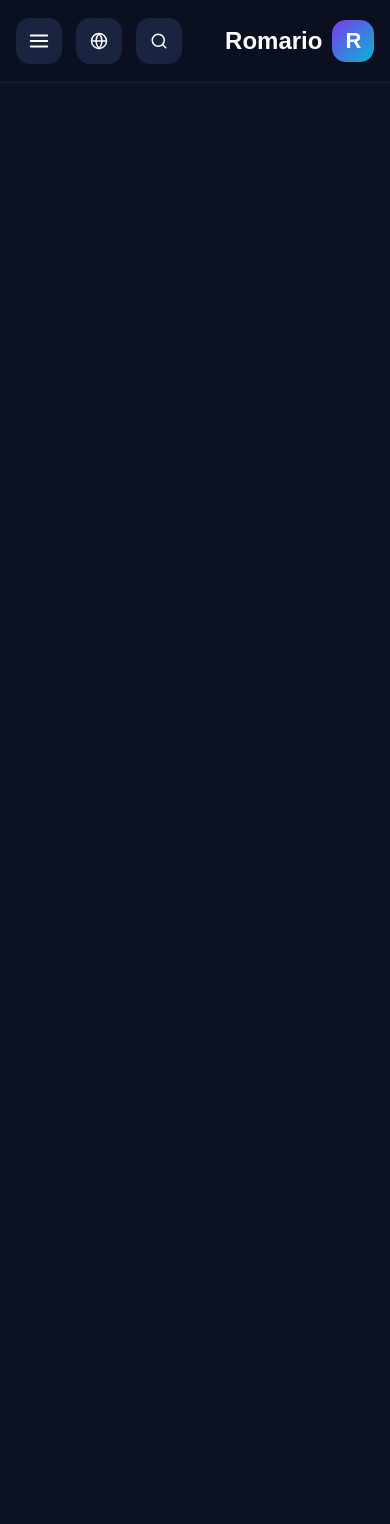
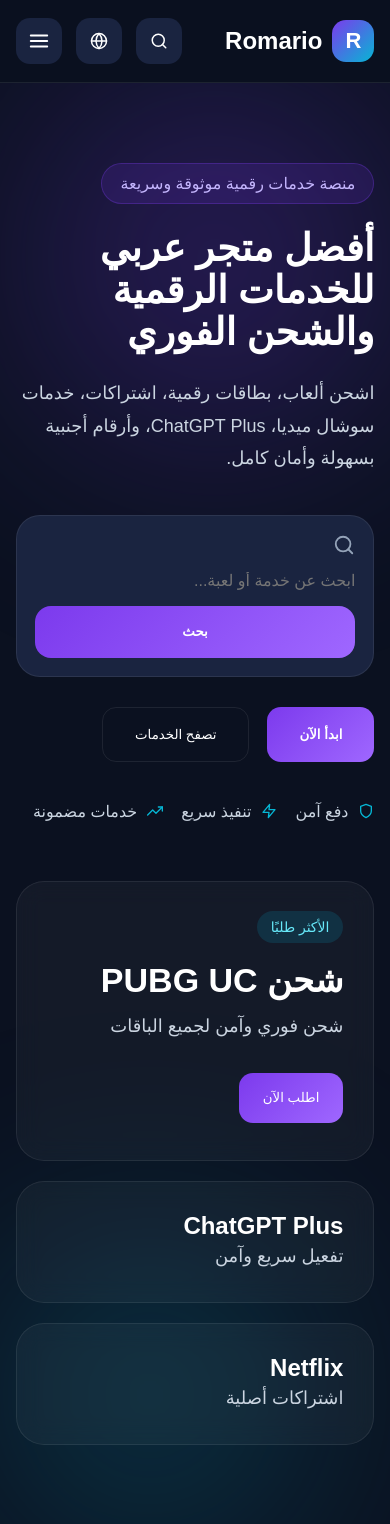
Before and after one commit to mousamohamad370-wq/romareo, a React (Vite) app: page / in a window 390 px wide. Shown: the top 1524 px of the page. Before the commit the page ends 844 px from the top, so only its background shows below. Built offline with nearby package versions, Linux system fonts and the light colour scheme.

Commit message:
Create modern responsive hero section

```diff
--- a/src/App.jsx
+++ b/src/App.jsx
@@ -1,9 +1,11 @@
 import Navbar from './components/layout/Navbar'
+import Hero from './sections/hero/Hero'
 
 function App() {
   return (
     <>
       <Navbar />
+      <Hero />
     </>
   )
 }
--- /dev/null
+++ b/src/sections/hero/Hero.jsx
@@ -0,0 +1,138 @@
+import './Hero.scss'
+
+import {
+  FiSearch,
+  FiShield,
+  FiZap,
+  FiTrendingUp
+} from 'react-icons/fi'
+
+function Hero() {
+  return (
+    <section className="hero">
+
+      <div className="container hero-container">
+
+        {/* LEFT CONTENT */}
+
+        <div className="hero-content">
+
+          <div className="hero-badge">
+            منصة خدمات رقمية موثوقة وسريعة
+          </div>
+
+          <h1>
+            أفضل متجر عربي للخدمات الرقمية
+            والشحن الفوري
+          </h1>
+
+          <p>
+            اشحن ألعاب، بطاقات رقمية، اشتراكات،
+            خدمات سوشال ميديا، ChatGPT Plus،
+            وأرقام أجنبية بسهولة وأمان كامل.
+          </p>
+
+          {/* SEARCH */}
+
+          <div className="hero-search">
+
+            <FiSearch />
+
+            <input
+              type="text"
+              placeholder="ابحث عن خدمة أو لعبة..."
+            />
+
+            <button>
+              بحث
+            </button>
+
+          </div>
+
+          {/* CTA */}
+
+          <div className="hero-buttons">
+
+            <button className="primary-btn">
+              ابدأ الآن
+            </button>
+
+            <button className="secondary-btn">
+              تصفح الخدمات
+            </button>
+
+          </div>
+
+          {/* FEATURES */}
+
+          <div className="hero-features">
+
+            <div className="feature-item">
+              <FiShield />
+              <span>دفع آمن</span>
+            </div>
+
+            <div className="feature-item">
+              <FiZap />
+              <span>تنفيذ سريع</span>
+            </div>
+
+            <div className="feature-item">
+              <FiTrendingUp />
+              <span>خدمات مضمونة</span>
+            </div>
+
+          </div>
+
+        </div>
+
+        {/* RIGHT SIDE */}
+
+        <div className="hero-cards">
+
+          <div className="service-card large">
+
+            <div className="card-top">
+              <span>الأكثر طلبًا</span>
+            </div>
+
+            <h3>شحن PUBG UC</h3>
+
+            <p>
+              شحن فوري وآمن لجميع الباقات
+            </p>
+
+            <button>
+              اطلب الآن
+            </button>
+
+          </div>
+
+          <div className="mini-cards">
+
+            <div className="service-card">
+              <h3>ChatGPT Plus</h3>
+              <p>تفعيل سريع وآمن</p>
+            </div>
+
+            <div className="service-card">
+              <h3>Netflix</h3>
+              <p>اشتراكات أصلية</p>
+            </div>
+
+          </div>
+
+        </div>
+
+      </div>
+
+      {/* BACKGROUND BLUR */}
+
+      <div className="hero-blur blur-1"></div>
+      <div className="hero-blur blur-2"></div>
+
+    </section>
+  )
+}
+
+export default Hero
--- /dev/null
+++ b/src/sections/hero/Hero.scss
@@ -0,0 +1,271 @@
+.hero {
+  position: relative;
+  padding: 120px 0 100px;
+  overflow: hidden;
+}
+
+.hero-container {
+  display: grid;
+  grid-template-columns: 1fr 500px;
+  gap: 60px;
+  align-items: center;
+}
+
+.hero-content {
+  position: relative;
+  z-index: 2;
+}
+
+.hero-badge {
+  width: fit-content;
+  padding: 10px 18px;
+  border-radius: 100px;
+
+  background: rgba(124, 58, 237, 0.15);
+
+  border: 1px solid rgba(124, 58, 237, 0.3);
+
+  color: #c4b5fd;
+
+  margin-bottom: 24px;
+}
+
+.hero h1 {
+  max-width: 700px;
+  margin-bottom: 24px;
+}
+
+.hero p {
+  max-width: 650px;
+  font-size: 18px;
+}
+
+.hero-search {
+  margin-top: 40px;
+
+  height: 74px;
+
+  border-radius: 24px;
+
+  background: var(--bg-card);
+
+  border: 1px solid var(--border-color);
+
+  display: flex;
+  align-items: center;
+
+  padding-inline: 22px;
+
+  gap: 16px;
+}
+
+.hero-search svg {
+  font-size: 22px;
+  color: var(--text-muted);
+}
+
+.hero-search input {
+  flex: 1;
+  background: transparent;
+  color: white;
+  font-size: 16px;
+}
+
+.hero-search button {
+  min-width: 120px;
+  height: 52px;
+
+  border-radius: 16px;
+
+  background: linear-gradient(
+    135deg,
+    var(--primary),
+    var(--primary-light)
+  );
+
+  color: white;
+  cursor: pointer;
+  font-weight: 700;
+}
+
+.hero-buttons {
+  margin-top: 30px;
+
+  display: flex;
+  gap: 18px;
+  flex-wrap: wrap;
+}
+
+.secondary-btn {
+  height: 55px;
+  padding: 0 32px;
+
+  border-radius: 14px;
+
+  background: transparent;
+
+  border: 1px solid var(--border-color);
+
+  color: white;
+
+  cursor: pointer;
+}
+
+.hero-features {
+  margin-top: 40px;
+
+  display: flex;
+  gap: 30px;
+  flex-wrap: wrap;
+}
+
+.feature-item {
+  display: flex;
+  align-items: center;
+  gap: 10px;
+
+  color: var(--text-secondary);
+}
+
+.feature-item svg {
+  color: var(--secondary);
+}
+
+.hero-cards {
+  position: relative;
+  z-index: 2;
+}
+
+.service-card {
+  background: rgba(255, 255, 255, 0.04);
+
+  border: 1px solid var(--border-color);
+
+  border-radius: 28px;
+
+  padding: 30px;
+
+  backdrop-filter: blur(12px);
+}
+
+.large {
+  min-height: 280px;
+
+  display: flex;
+  flex-direction: column;
+  justify-content: center;
+}
+
+.card-top span {
+  padding: 8px 14px;
+
+  border-radius: 100px;
+
+  background: rgba(6, 182, 212, 0.15);
+
+  color: #67e8f9;
+
+  font-size: 14px;
+}
+
+.large h3 {
+  margin-top: 24px;
+  font-size: 34px;
+}
+
+.large p {
+  margin-top: 10px;
+}
+
+.large button {
+  margin-top: 30px;
+
+  width: fit-content;
+
+  height: 50px;
+  padding: 0 24px;
+
+  border-radius: 14px;
+
+  background: linear-gradient(
+    135deg,
+    var(--primary),
+    var(--primary-light)
+  );
+
+  color: white;
+  cursor: pointer;
+}
+
+.mini-cards {
+  margin-top: 20px;
+
+  display: grid;
+  grid-template-columns: 1fr 1fr;
+  gap: 20px;
+}
+
+.hero-blur {
+  position: absolute;
+  border-radius: 50%;
+  filter: blur(120px);
+}
+
+.blur-1 {
+  width: 350px;
+  height: 350px;
+
+  background: rgba(124, 58, 237, 0.3);
+
+  top: 0;
+  right: 0;
+}
+
+.blur-2 {
+  width: 300px;
+  height: 300px;
+
+  background: rgba(6, 182, 212, 0.25);
+
+  bottom: 0;
+  left: 0;
+}
+
+@media (max-width: 1100px) {
+
+  .hero-container {
+    grid-template-columns: 1fr;
+  }
+
+  .hero-cards {
+    max-width: 700px;
+  }
+
+}
+
+@media (max-width: 768px) {
+
+  .hero {
+    padding-top: 80px;
+  }
+
+  .hero-search {
+    height: auto;
+    padding: 18px;
+    flex-direction: column;
+    align-items: stretch;
+  }
+
+  .hero-search button {
+    width: 100%;
+  }
+
+  .mini-cards {
+    grid-template-columns: 1fr;
+  }
+
+  .hero-features {
+    gap: 18px;
+  }
+
+}
```
